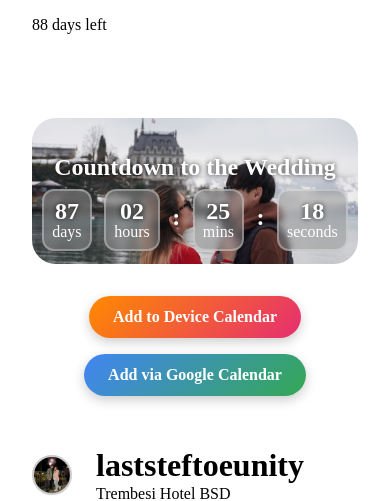
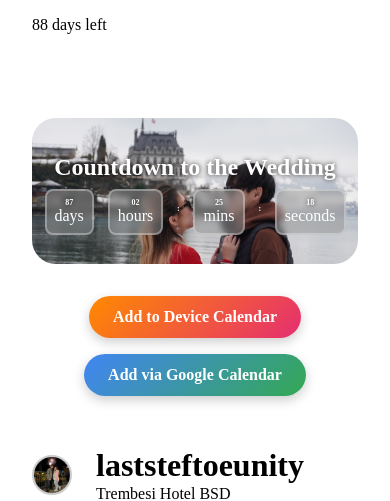
Before and after one commit to Vae2002/WeddingPlanner, a Flask app: page /home in a window 390 px wide. Shown: the part 1582-2083 px from the top of the page. Run offline with Flask 3, Linux system fonts and the light colour scheme; the visitor is signed in with stand-in values (Sample User, id 1); parts of the project's set-up code (start-up, migrations or seed data) failed here and were passed over.

Commit message:
reduce countdown font for small device

```diff
--- a/static/css/styles.css
+++ b/static/css/styles.css
@@ -108,7 +108,7 @@ html, body {
 .countdown {
   display: flex;
   justify-content: center;
-  gap: clamp(1rem, 3vw, 3rem);
+  gap: clamp(0.5rem, 3vw, 3rem);
   flex-wrap: wrap;
   width: 100%;
   color: white;
@@ -145,37 +145,37 @@ html, body {
 
 .big-text {
   font-weight: bold;
-  font-size: clamp(1rem, 3vw, 3rem);
+  font-size: clamp(0.5rem, 3vw, 3rem);
   line-height: 1;
   margin: 0;
 }
 s
 .countdown-el span {
-  font-size: clamp(1rem, 3vw, 3rem);
+  font-size: clamp(0.5rem, 3vw, 3rem);
   margin-top: 0.5rem;
 }
 
 .countdown-el:first-of-type {
-  margin-right: clamp(1rem, 3vw, 3rem);
+  margin-right: clamp(0.5rem, 3vw, 3rem);
 }
 
 @media (max-width: 480px) {
   .countdown {
-    gap: 0.5rem;
+    gap: 0.3rem;
     justify-content: space-around;
   }
 
   .big-text {
-    font-size: 1.5rem;
+    font-size: 0.5rem;
   }
 
   .countdown-el span {
-    font-size: 0.9rem;
+    font-size: 0.5rem;
   }
 
   .countdown-el-time {
     padding: 0.5rem;
-    border-radius: 0.75rem;
+    border-radius: 0.5rem;
   }
 }
 
```
